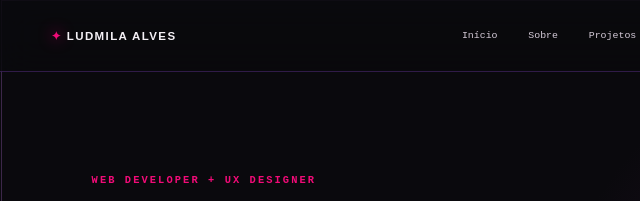
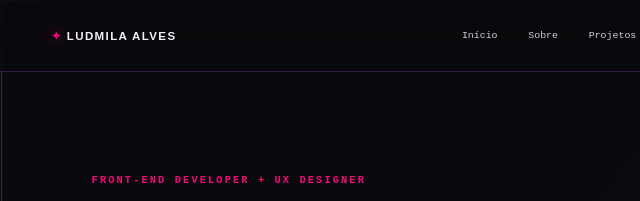
Before and after one commit to LudCodes/portifolio-ludmila, a plain HTML site: page index.html in a window 1280 px wide. Shown: the top 201 px of the page, 0-640 px from the left. Drawn offline with Linux system fonts and the light colour scheme.

Commit message:
add favicon

```diff
--- a/index.html
+++ b/index.html
@@ -6,6 +6,7 @@
   <meta name="viewport" content="width=device-width, initial-scale=1">
   <title>Ludmila Alves — Front-end Developer + UX Designer</title>
   <meta name="description" content="Portfólio autoral de Ludmila Alves, desenvolvedora web e UX/UI designer.">
+  <link rel="icon" type="image/x-icon" href="favicon-cyberpunk.ico">
   <link rel="stylesheet" href="style.css">
 </head>
 
@@ -44,7 +45,7 @@
     <!--  HOME  -->
     <section id="home" class="hero section-frame">
       <div class="hero-copy">
-        <p class="eyebrow">WEB DEVELOPER + UX DESIGNER</p>
+        <p class="eyebrow">FRONT-END DEVELOPER + UX DESIGNER</p>
         <h1>LUDMILA<em>Alves</em><span class="star">✦</span></h1>
         <p class="hero-description">
           <span lang="pt">Desenvolvo soluções digitais que unem tecnologia, design e propósito. Transformo ideias em
```
Also changed, not shown: favicon-cyberpunk.ico (added).
